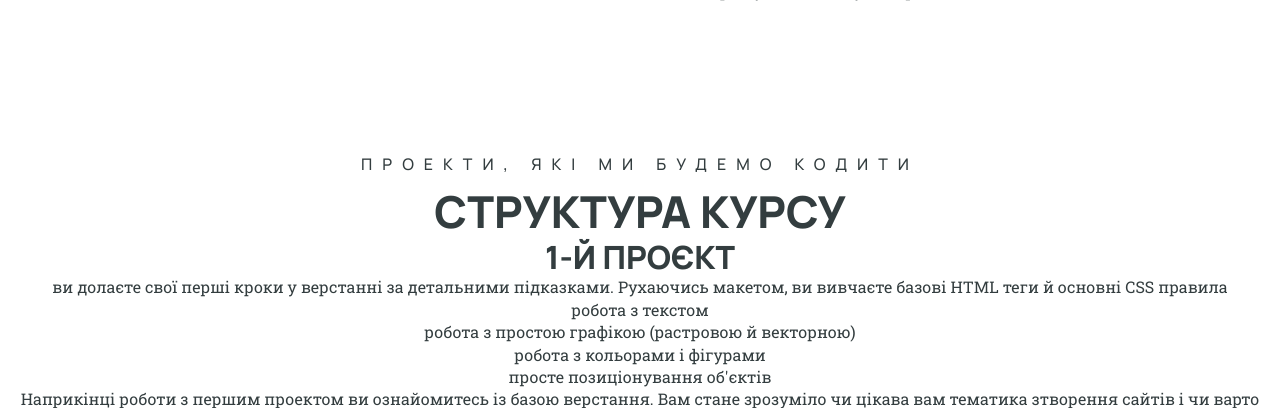
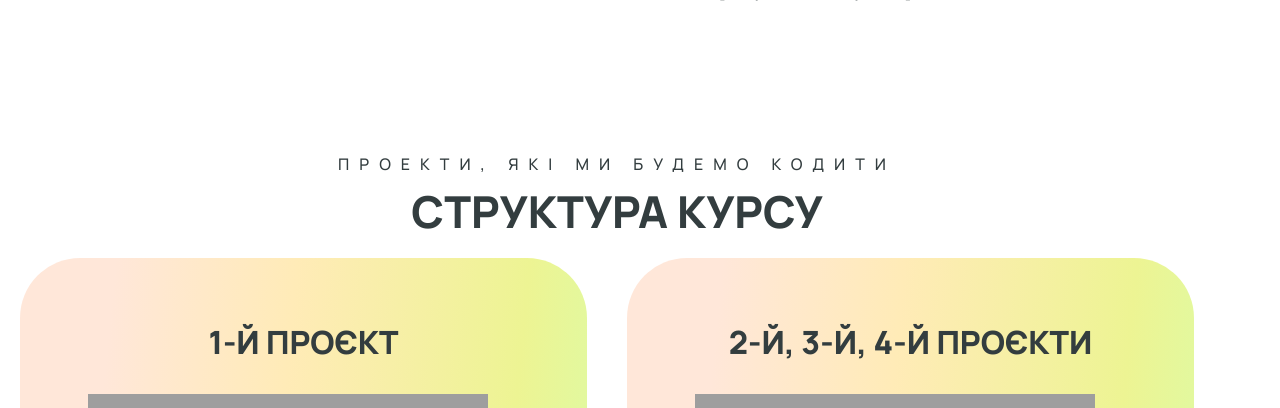
Before and after one commit to estellabuka/drawitnow, a PHP site: page / in a window 1280 px wide. Shown: the part 745-1153 px from the top of the page. Run offline with PHP 8.4, Linux system fonts and the light colour scheme; grey boxes are pictures that could not be loaded.

Commit message:
import course-structure and feedback css files

```diff
--- a/css/style.css
+++ b/css/style.css
@@ -3,4 +3,6 @@
 @import 'icons.css';
 @import 'header-footer.css';
 @import 'qualities-list.css';
-@import 'tariffs.css'
+@import 'tariffs.css';
+@import 'course-structure.css';
+@import 'feedback.css';
```
